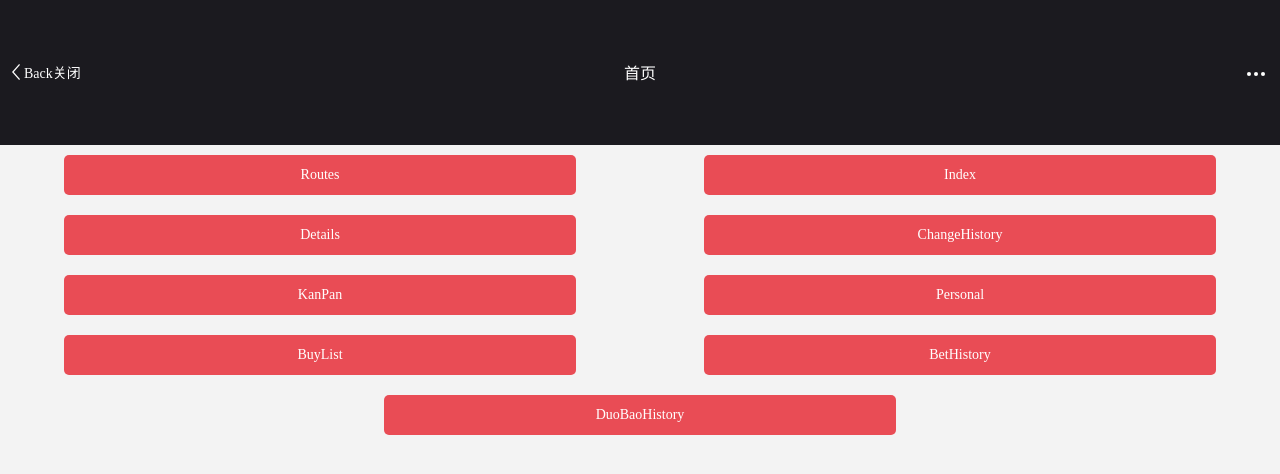
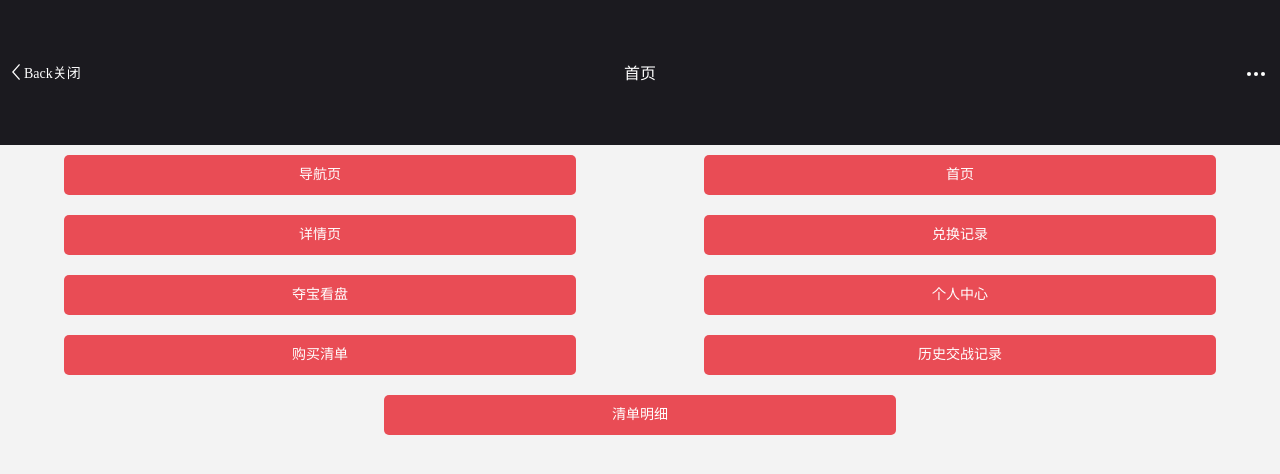
Before and after one commit to hotmanxp/duobao-vue, a Vue app: page /#/ in a window 1280 px wide. Shown: the top 474 px of the page. Built offline with nearby package versions, Linux system fonts and the light colour scheme.

Commit message:
add cn name

```diff
--- a/src/pages/routes/index.vue
+++ b/src/pages/routes/index.vue
@@ -1,6 +1,6 @@
 <template>
   <div class="routes-page page">
-    <router-link class="link-btn" tag="div" v-for="route in  routes" :key="route.name" :to="route.path">{{route.name}}</router-link>
+    <router-link class="link-btn" tag="div" v-for="route in  routes" :key="route.name" :to="route.path">{{route.cn}}</router-link>
   </div>
 </template>
 
--- a/src/router/index.js
+++ b/src/router/index.js
@@ -15,46 +15,55 @@ Vue.use(Router)
 const routes = [
   {
     path: '/',
+    cn: '导航页',
     name: 'Routes',
     component: Routes
   },
   {
     path: '/index',
+    cn: '首页',
     name: 'Index',
     component: Index
   },
   {
     path: '/details',
+    cn: '详情页',
     name: 'Details',
     component: Details
   },
   {
     path: '/change-history',
+    cn: '兑换记录',
     name: 'ChangeHistory',
     component: ChangeHistory
   },
   {
     path: '/kan-pan',
+    cn: '夺宝看盘',
     name: 'KanPan',
     component: KanPan
   },
   {
     path: '/personal',
+    cn: '个人中心',
     name: 'Personal',
     component: Personal
   },
   {
     path: '/buy-list',
+    cn: '购买清单',
     name: 'BuyList',
     component: BuyList
   },
   {
     path: '/bet-history',
+    cn: '历史交战记录',
     name: 'BetHistory',
     component: BetHistory
   },
   {
     path: '/duobao-history',
+    cn: '清单明细',
     name: 'DuoBaoHistory',
     component: DuoBaoHistory
   }
```
